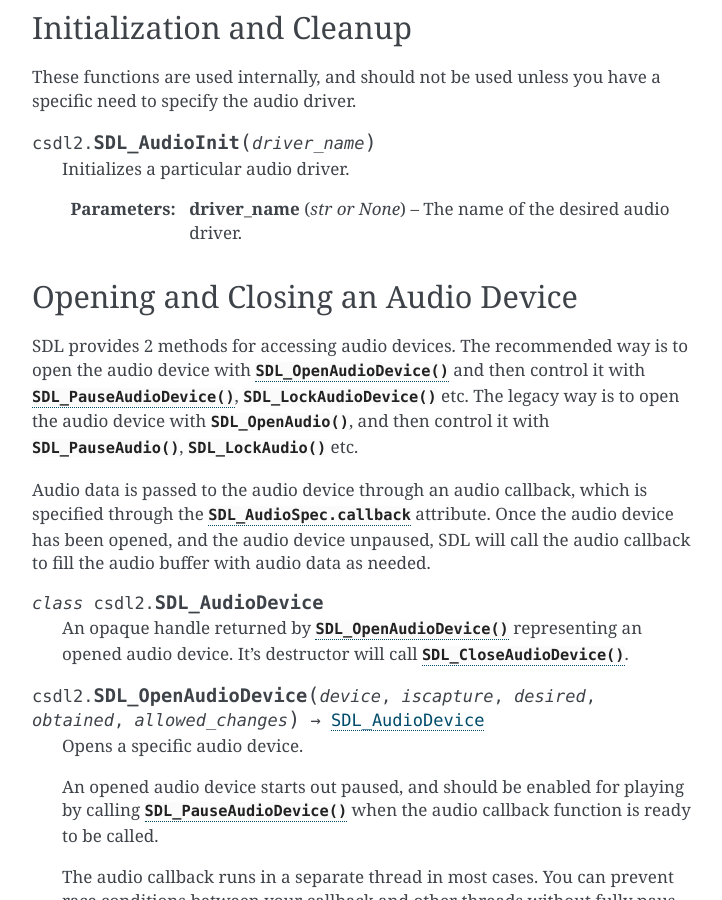
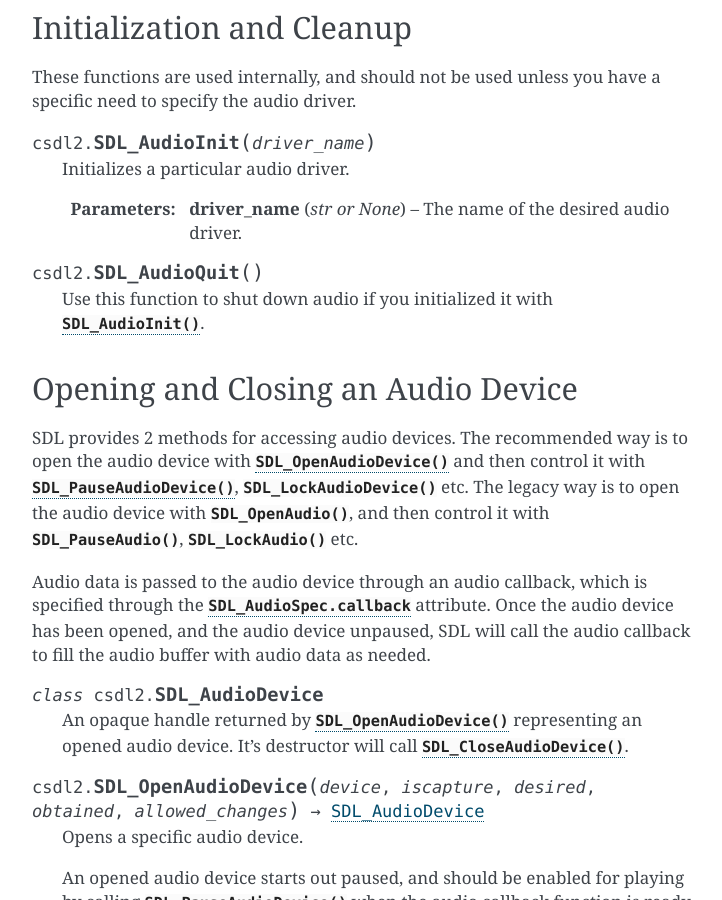
Before and after one commit to pyokagan/pycsdl2, a Sphinx documentation site: the page built from docs/api/audio.rst, in a window 1280 px wide and 900 px high, scrolled down 3725 px. Shown: the whole window, without its empty margins (388-1110 px from the left). Built offline with Sphinx 7.4.7, drawn with Linux system fonts in a browser that asks for light colours.

Commit message:
audio: implement SDL_AudioQuit()

```diff
--- a/docs/api/audio.rst
+++ b/docs/api/audio.rst
@@ -210,6 +210,11 @@ specific need to specify the audio driver.
    :param driver_name: The name of the desired audio driver.
    :type driver_name: str or None
 
+.. function:: SDL_AudioQuit()
+
+   Use this function to shut down audio if you initialized it with
+   :func:`SDL_AudioInit`.
+
 Opening and Closing an Audio Device
 -----------------------------------
 SDL provides 2 methods for accessing audio devices. The recommended way is to
```
Also changed, not shown: 3 other files.
